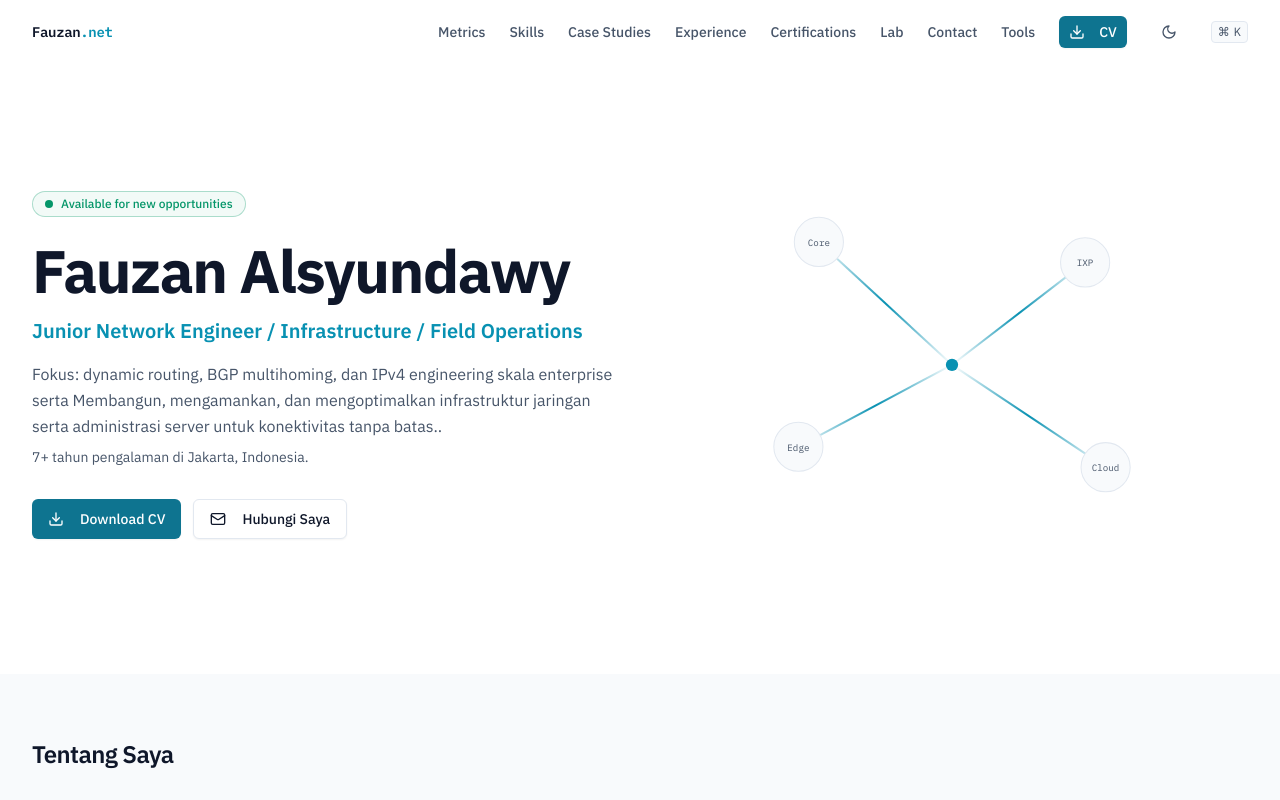
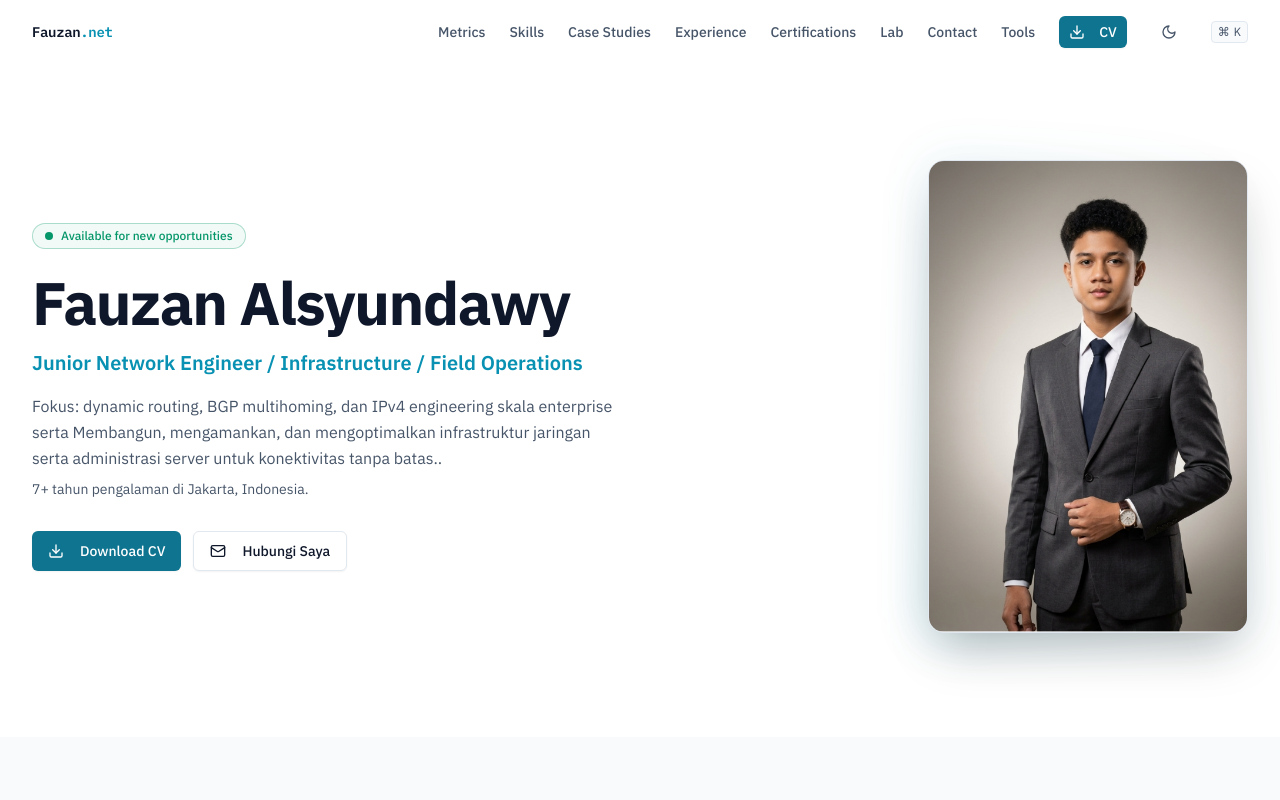
Before and after one commit to FauzanAlsyundawy/portofolio, a Next.js app: page / in a window 1280 px wide. Shown: the top 800 px of the page. Built offline with nearby package versions, Linux system fonts and the light colour scheme.

Commit message:
feat: replace hero svg diagram with portrait photo

```diff
--- a/components/sections/hero.tsx
+++ b/components/sections/hero.tsx
@@ -1,5 +1,6 @@
 "use client";
 
+import Image from "next/image";
 import { motion } from "motion/react";
 import { personal } from "@/data/config";
 import { Button } from "@/components/ui/button";
@@ -48,66 +49,27 @@ export function Hero() {
             </div>
           </div>
 
-          <div className="relative hidden lg:block">
-            <svg viewBox="0 0 500 400" className="w-full max-w-lg mx-auto" aria-hidden="true">
-              <defs>
-                <linearGradient id="lineGrad" x1="0%" y1="0%" x2="100%" y2="0%">
-                  <stop offset="0%" stopColor="var(--color-signal)" stopOpacity="0" />
-                  <stop offset="50%" stopColor="var(--color-signal)" stopOpacity="1" />
-                  <stop offset="100%" stopColor="var(--color-signal)" stopOpacity="0" />
-                </linearGradient>
-              </defs>
-
-              <motion.circle
-                cx="250" cy="200" r="6" fill="var(--color-signal)"
-                initial={{ opacity: 0, scale: 0 }}
-                animate={{ opacity: 1, scale: 1 }}
-                transition={{ duration: 0.5 }}
-              />
-              <motion.circle cx="120" cy="80" r="5" fill="var(--color-ink)" initial={{ opacity: 0 }} animate={{ opacity: 0.8 }} transition={{ delay: 0.2 }} />
-              <motion.circle cx="380" cy="100" r="5" fill="var(--color-ink)" initial={{ opacity: 0 }} animate={{ opacity: 0.8 }} transition={{ delay: 0.3 }} />
-              <motion.circle cx="100" cy="280" r="5" fill="var(--color-ink)" initial={{ opacity: 0 }} animate={{ opacity: 0.8 }} transition={{ delay: 0.4 }} />
-              <motion.circle cx="400" cy="300" r="5" fill="var(--color-ink)" initial={{ opacity: 0 }} animate={{ opacity: 0.8 }} transition={{ delay: 0.5 }} />
-
-              <motion.path
-                d="M250 200 L120 80"
-                fill="none" stroke="url(#lineGrad)" strokeWidth="2"
-                initial={{ pathLength: 0 }}
-                animate={{ pathLength: 1 }}
-                transition={{ duration: 1.5, delay: 0.5 }}
-              />
-              <motion.path
-                d="M250 200 L380 100"
-                fill="none" stroke="url(#lineGrad)" strokeWidth="2"
-                initial={{ pathLength: 0 }}
-                animate={{ pathLength: 1 }}
-                transition={{ duration: 1.5, delay: 0.7 }}
-              />
-              <motion.path
-                d="M250 200 L100 280"
-                fill="none" stroke="url(#lineGrad)" strokeWidth="2"
-                initial={{ pathLength: 0 }}
-                animate={{ pathLength: 1 }}
-                transition={{ duration: 1.5, delay: 0.9 }}
-              />
-              <motion.path
-                d="M250 200 L400 300"
-                fill="none" stroke="url(#lineGrad)" strokeWidth="2"
-                initial={{ pathLength: 0 }}
-                animate={{ pathLength: 1 }}
-                transition={{ duration: 1.5, delay: 1.1 }}
-              />
-
-              <circle cx="120" cy="80" r="24" fill="var(--color-surface)" stroke="var(--color-border)" strokeWidth="1" />
-              <text x="120" y="84" textAnchor="middle" fontSize="9" fill="var(--color-muted)" fontFamily="IBM Plex Mono">Core</text>
-              <circle cx="380" cy="100" r="24" fill="var(--color-surface)" stroke="var(--color-border)" strokeWidth="1" />
-              <text x="380" y="104" textAnchor="middle" fontSize="9" fill="var(--color-muted)" fontFamily="IBM Plex Mono">IXP</text>
-              <circle cx="100" cy="280" r="24" fill="var(--color-surface)" stroke="var(--color-border)" strokeWidth="1" />
-              <text x="100" y="284" textAnchor="middle" fontSize="9" fill="var(--color-muted)" fontFamily="IBM Plex Mono">Edge</text>
-              <circle cx="400" cy="300" r="24" fill="var(--color-surface)" stroke="var(--color-border)" strokeWidth="1" />
-              <text x="400" y="304" textAnchor="middle" fontSize="9" fill="var(--color-muted)" fontFamily="IBM Plex Mono">Cloud</text>
-            </svg>
-          </div>
+          <motion.div
+            initial={{ opacity: 0, scale: 0.95 }}
+            animate={{ opacity: 1, scale: 1 }}
+            transition={{ duration: 0.6, ease: "easeOut" }}
+            className="relative flex justify-center lg:justify-end mt-8 lg:mt-0"
+          >
+            <div className="relative w-64 sm:w-72 lg:w-80 aspect-[541/799] max-w-full">
+              {/* Decorative subtle backdrop glow */}
+              <div className="absolute -inset-2 rounded-3xl bg-gradient-to-tr from-signal/25 via-signal/10 to-transparent blur-xl -z-10 opacity-70" />
+              <div className="relative h-full w-full rounded-2xl overflow-hidden border border-border shadow-2xl bg-surface">
+                <Image
+                  src="/profile.png"
+                  alt={personal.name}
+                  width={541}
+                  height={799}
+                  priority
+                  className="h-full w-full object-cover object-top transition-transform duration-500 hover:scale-102"
+                />
+              </div>
+            </div>
+          </motion.div>
         </div>
       </div>
     </section>
```
Also changed, not shown: public/profile.png (added).
